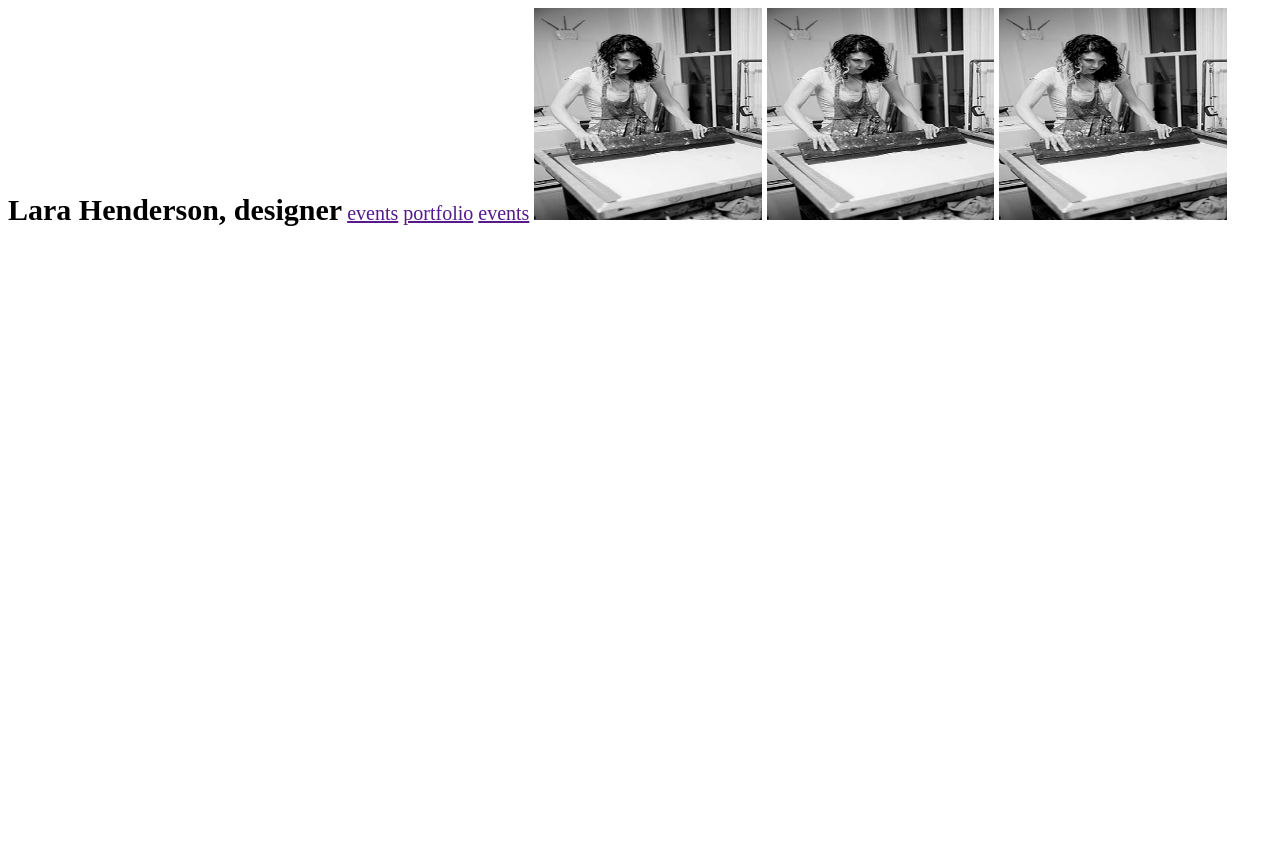
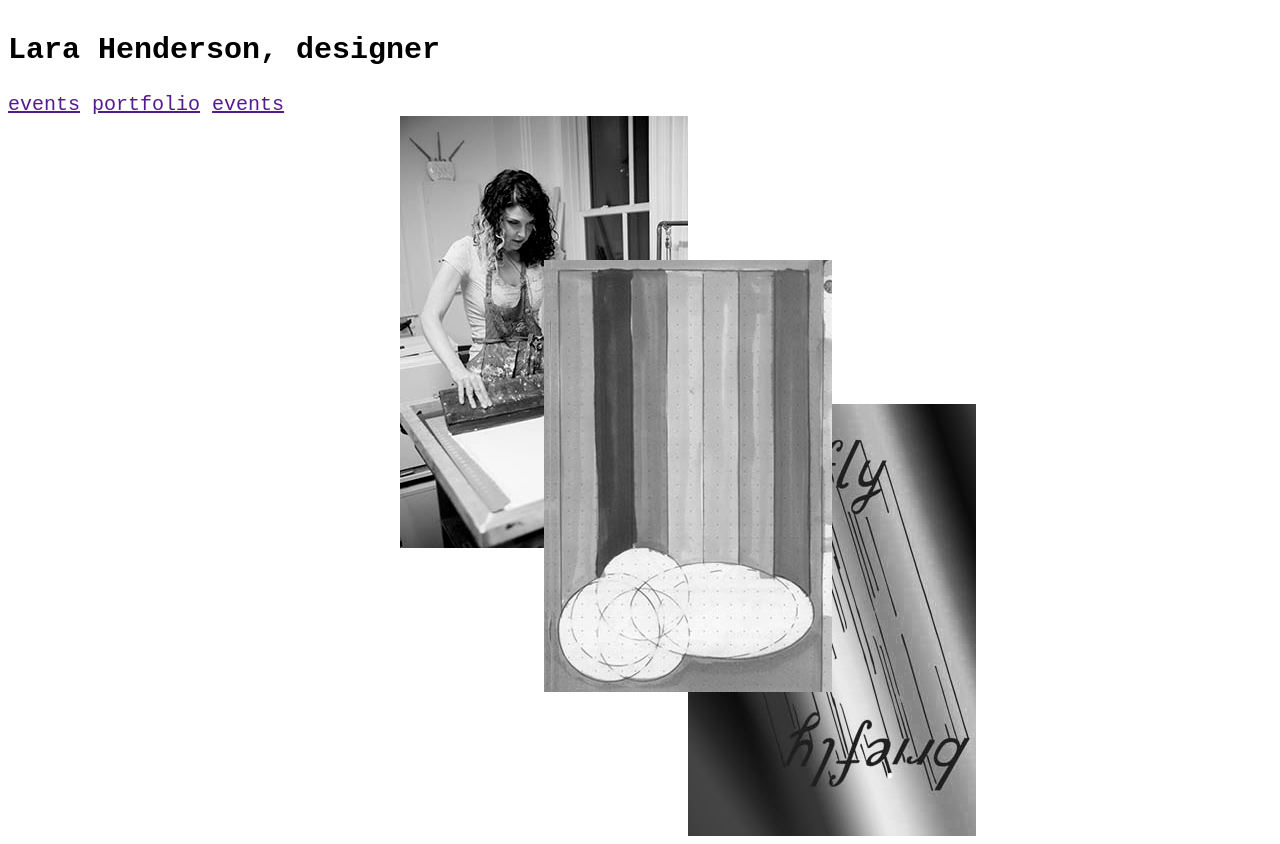
Before and after one commit to lahdesign/lahdesign.github.io, a plain HTML site: page index.html in a window 1280 px wide. Before the commit the page ends 800 px from the top, so only its background shows below. Drawn offline with nearby package versions, Linux system fonts and the light colour scheme.

Commit message:
trio of images appearing, new images added

```diff
--- a/base.css
+++ b/base.css
@@ -9,7 +9,7 @@
  html {
     background-color: #fff;
     color: var(--text-color);
-    display: flex;
+    display: grid;
     font-feature-settings: "calt", "liga", "hist", "onum", "pnum";
     font: 100%/1.6 var(--serif);
     hyphens: auto;
--- /dev/null
+++ b/baseVariables.css
@@ -0,0 +1,24 @@
+/*
+ * Base Variables
+ * ==============
+ *
+ */
+
+:root {
+  --baseline: 1.7778rem;
+  --small: 0.875rem;
+
+  --wash-color: #fefefe;
+  --site-color: #00c266;
+  --text-color: #000207;
+  --meta-color: #747474;
+
+  --monospace: "Input Mono", "Source Code Pro", "Monaco", monospace;
+
+  --sans-serif-fallback: "BlinkMacSystemFont", -apple-system, "Helvetica Neue",
+    Helvetica, sans-serif;
+  --sans-serif: "Neue Haas Unica Web", var(--sans-serif-fallback);
+
+  --serif-fallback: "Georgia", "Times New Roman", serif;
+  --serif: "Tiempos Text Web", var(--serif-fallback);
+}
--- /dev/null
+++ b/imageContainer.css
@@ -0,0 +1,29 @@
+.imageContainer{
+  display: grid;
+  grid-template-columns: repeat(4, auto);
+  grid-template-rows: repeat(6, auto);
+  max-width: 24rem;
+  margin: 0 auto;
+}
+
+  img {
+    margin: 0;
+    position: relative;
+    filter: grayscale(100);
+    transition: filter .5s ease-in-out;
+
+  }
+  img:hover {
+    filter: none;
+    z-index: 3;
+  }
+  img:nth-child(1) {
+    grid-area: 1 / 1 / 4 / 3;
+  }
+  img:nth-child(2) {
+    grid-area: 2 / 2 / 5 / 4;
+    z-index: 2;
+  }
+  img:nth-child(3) {
+    grid-area: 3 / 3 / 7 / 5;
+}
--- a/index.html
+++ b/index.html
@@ -7,6 +7,7 @@
     <meta name="viewport" content="width=device-width, initial-scale=1">
     <link rel="stylesheet" type="text/css" media="screen" href="main.css" />
     <link rel="stylesheet" type="text/css" media="screen" href="base.css" />
+    <link rel="stylesheet" type="text/css" media="screen" href="imageContainer.css" />
     <link href="https://fonts.googleapis.com/css?family=Montserrat:italic,100,800" rel="stylesheet">
     <script src="http://code.jquery.com/jquery-latest.min.js" type="text/javascript"></script>
     <link rel="stylesheet" href="https://cdn.jsdelivr.net/npm/animate.css@3.5.2/animate.min.css">
@@ -15,17 +16,17 @@
 </head>
 <body>
     <!-- navigation -->
-    <div class="nav">
+    <nav>
         <h2>Lara Henderson, designer</h2>
         <a href=>events</a>
         <a href=>portfolio</a>
         <a href=>events</a>
-    </div>
+    </nav>
     <!-- trio of images -->
-    <div class="imgContainer">
+    <div class="imageContainer">
             <img class="imgLeft" src="images/portrait.jpg" alt="Lara Portrait">
-            <img class="imgCenter" src="images/portrait.jpg" alt="rainbow codeAlong">
-            <img class="imgRight" src="images/portrait.jpg" alt="silent listen">
+            <img class="imgCenter" src="images/rainbow.jpg" alt="rainbow codeAlong">
+            <img class="imgRight" src="images/briefly.jpg" alt="silent listen">
     </div>
 
 
--- a/main.css
+++ b/main.css
@@ -1,51 +1,4 @@
-.nav{
-    display:inline;
+nav {
+    display: inline;
+    font-family: 'Courier New', Courier, monospace
 }
-h2{
-    display:inline;
-}
-
-img {
-    transition: filter .5s ease-in-out;
-    -webkit-filter: grayscale(100%);
-    filter: grayscale(100%);
-}
-
-img:hover {
-    -webkit-filter: grayscale(0%);
-    filter: grayscale(0%);
-    z-index: 500;
-}
-
-.imgContainer {
-    position: relative;
-    margin: auto;
-    width: 50%;
-    height: 50%;
-    display:inline;
-
-}
-.imgLeft {
-    /* position: absolute; */
-    z-index:0;
-    width: 18%;
-    height:27%;
-    top: 0%;
-    left: 0%;
-}
-
-.imgRight {
-    /* position: absolute; */
-    z-index:0;
-    width: 18%;
-    height:27%;
-    bottom: 0%;
-    right: 0%;
-}
-
-.imgCenter {
-    /* position: absolute; */
-    width: 18%;
-    height:27%;
-    margin: auto;
-}
--- /dev/null
+++ b/reset.css
@@ -0,0 +1,51 @@
+/*
+ * Reset
+ * =====
+ *
+ */
+
+ * {
+    box-sizing: border-box;
+    margin: 0;
+    padding: 0;
+    position: relative;
+  }
+
+  input,
+  button,
+  textarea {
+    font: inherit;
+  }
+
+  h2,
+  ul,
+  ol,
+  table,
+  form,
+  blockquote,
+  pre {
+    margin-bottom: var(--baseline);
+  }
+
+  p + *:not(p) {
+    margin-top: var(--baseline);
+  }
+
+  p + p {
+    text-indent: 1.5em;
+  }
+
+  img,
+  object {
+    max-width: 100%;
+  }
+
+  ul,
+  ol {
+    padding-left: var(--baseline);
+  }
+
+  li ul,
+  li ol {
+    margin-bottom: 0;
+  }
```
Also changed, not shown: content.css (added, +32 -0 lines), style.css (added, +8 -0 lines), typography.css (added, +48 -0 lines), images/briefly.jpg (added), images/rainbow.jpg (added).
